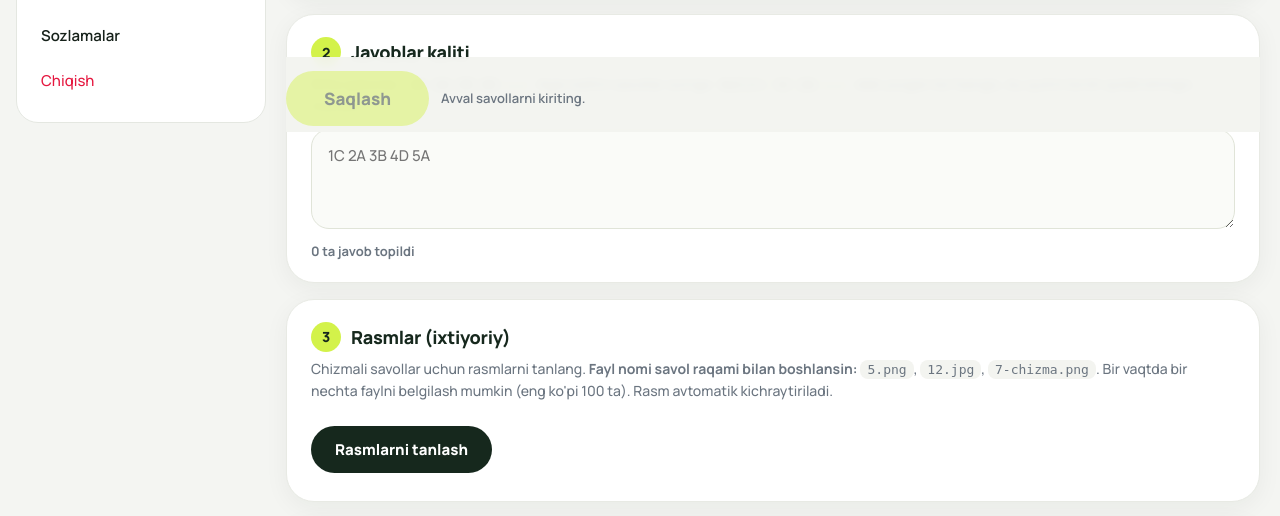
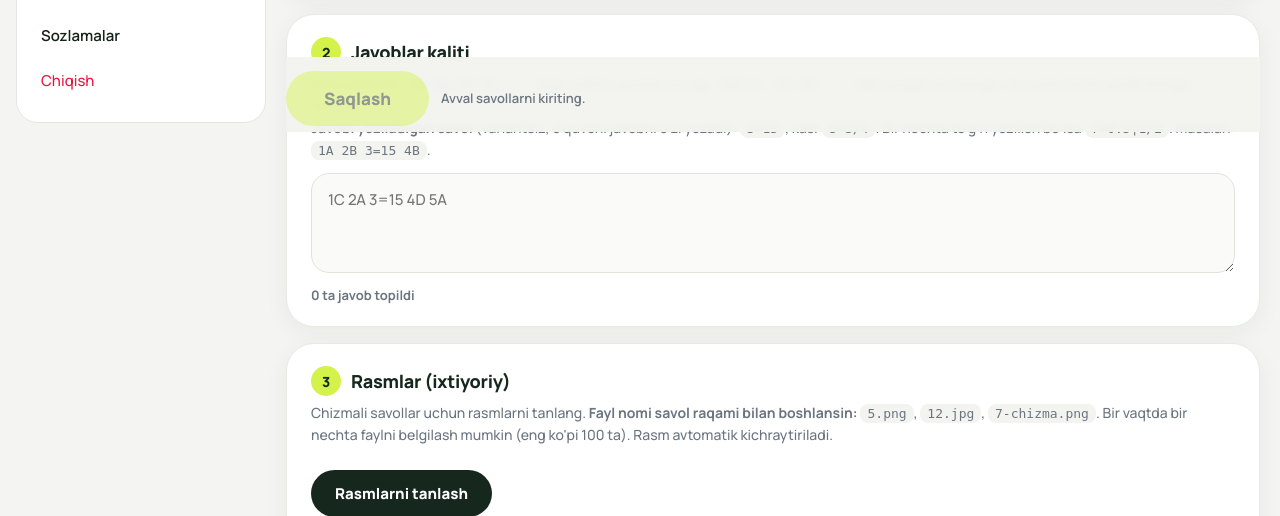
Before and after one commit to rahimjonovabdullo/matematika-akademiya, a Django app: page /boshqaruv/kurs/1/testlar/ommaviy/ in a window 1280 px wide. Shown: the part 668-1184 px from the top of the page. Run offline with Django 5.2, Linux system fonts and the light colour scheme; a user stored in the database is signed in; tables that the repository leaves empty hold one stand-in row (values such as "Sample post").

Commit message:
Update bulk_questions.html

```diff
--- a/academy/templates/academy/manage/bulk_questions.html
+++ b/academy/templates/academy/manage/bulk_questions.html
@@ -29,6 +29,8 @@
   .bq-n { font-weight: 800; }
   .bq-ans { display: inline-flex; width: 28px; height: 28px; border-radius: 50%; background: #e3f6ea; color: #1b8a4b; font-weight: 800; align-items: center; justify-content: center; }
   .bq-ans.no { background: #ffe9ed; color: #a3102b; }
+  .bq-ans.open { width: auto; min-width: 28px; padding: 0 12px; border-radius: 14px; background: #e8f0fe; color: #1d4ed8; }
+  .bq-open { color: #1d4ed8; font-weight: 700; font-size: 13px; }
   .bq-th { width: 54px; height: 40px; object-fit: cover; border-radius: 8px; border: 1px solid #e8eae4; display: block; }
   .bq-warn { color: #a3102b; font-weight: 700; font-size: 13px; }
   .bq-okimg { color: #6b7580; font-size: 13px; }
@@ -72,8 +74,8 @@
 
     <div class="bq-card">
       <h2 class="bq-step"><i>2</i> Javoblar kaliti</h2>
-      <p class="bq-help">Bitta qatorda: <code>1C 2A 3B 4D ...</code> Agar kalitni savollar oxiriga <code>Kalit: 1C 2A ...</code> deb yozgan bo'lsangiz, bu qutini bo'sh qoldirishingiz mumkin.</p>
-      <textarea name="key" id="bqK" rows="3" placeholder="1C 2A 3B 4D 5A">{{ key }}</textarea>
+      <p class="bq-help">Bitta qatorda: <code>1C 2A 3B 4D ...</code> Agar kalitni savollar oxiriga <code>Kalit: 1C 2A ...</code> deb yozgan bo'lsangiz, bu qutini bo'sh qoldirishingiz mumkin.<br><b>Javobi yoziladigan savol</b> (variantsiz, o'quvchi javobni o'zi yozadi): <code>3=15</code>, kasr <code>5=3/4</code>. Bir nechta to'g'ri yozilish bo'lsa <code>7=0.5|1/2</code>. Masalan: <code>1A 2B 3=15 4B</code>.</p>
+      <textarea name="key" id="bqK" rows="3" placeholder="1C 2A 3=15 4D 5A">{{ key }}</textarea>
       <div class="bq-meta" id="bqKMeta">0 ta javob topildi</div>
     </div>
 
@@ -106,7 +108,7 @@
 (function () {
   var Q_RE = /^\s*(\d+)\s*[.)]\s*(.*\S)\s*$/;
   var O_RE = /^\s*([A-Fa-f])\s*[.)]\s*(.*\S)\s*$/;
-  var KEY_RE = /(\d+)\s*[-:.)]?\s*([A-Fa-f])(?![A-Za-z])/g;
+  var KEY_RE = /(\d+)\s*(?:=\s*(\S+)|[-:.)]?\s*([A-Fa-f])(?![A-Za-z]))/g;
   var KEYLINE_RE = /^\s*(kalit|javoblar)\b/i;
   var LETTERS = 'ABCDEF';
   var MAX = 2 * 1024 * 1024;
@@ -147,7 +149,15 @@
   function parseKey(t) {
     var map = {}, m;
     KEY_RE.lastIndex = 0;
-    while ((m = KEY_RE.exec(t)) !== null) map[parseInt(m[1], 10)] = m[2].toUpperCase();
+    while ((m = KEY_RE.exec(t)) !== null) {
+      var n = parseInt(m[1], 10);
+      if (m[2]) {
+        var v = m[2].replace(/;/g, '|');
+        map[n] = { k: 'open', v: v };
+      } else if (m[3]) {
+        map[n] = { k: 'choice', v: m[3].toUpperCase() };
+      }
+    }
     return map;
   }
 
@@ -167,15 +177,24 @@
 
     p.items.forEach(function (it) {
       var warns = [];
-      var ans = key[it.num];
-      if (it.options.length < 2) warns.push('kamida 2 ta variant kerak');
+      var kk = key[it.num];
+      var kind = kk ? kk.k : null, ans = kk ? kk.v : null;
+      if (kind === 'open') {
+        if (it.options.length) warns.push('variantlar bor, lekin kalitda yoziladigan javob berilgan');
+        else if (ans.length > 200) warns.push('javob juda uzun');
+      } else if (it.options.length < 2) {
+        warns.push(it.options.length ? 'kamida 2 ta variant kerak' : 'variant yo\'q (javobi yoziladigan bo\'lsa, kalitga ' + it.num + '=javob yozing)');
+      }
       else if (!ans) warns.push('kalitda javob yo\'q');
       else if (LETTERS.indexOf(ans) >= it.options.length) warns.push(ans + ' varianti yo\'q');
       if (warns.length) problems++;
       var img = urls[it.num] ? '<img class="bq-th" src="' + urls[it.num] + '" alt="">' : '<span class="bq-okimg">—</span>';
-      var a = ans ? '<span class="bq-ans' + (warns.length ? ' no' : '') + '">' + ans + '</span>' : '<span class="bq-ans no">?</span>';
+      var a;
+      if (kind === 'open') a = '<span class="bq-ans open' + (warns.length ? ' no' : '') + '">✎ ' + esc(ans) + '</span>';
+      else a = ans ? '<span class="bq-ans' + (warns.length ? ' no' : '') + '">' + esc(ans) + '</span>' : '<span class="bq-ans no">?</span>';
+      var vc = kind === 'open' ? '<span class="bq-open">yoziladi</span>' : it.options.length;
       rows += '<tr><td class="bq-n">' + it.num + '</td><td class="t">' + esc(it.text.length > 110 ? it.text.slice(0, 110) + '…' : it.text) +
-        '</td><td>' + it.options.length + '</td><td>' + a + '</td><td>' + img + '</td><td class="bq-warn">' + esc(warns.join(', ')) + '</td></tr>';
+        '</td><td>' + vc + '</td><td>' + a + '</td><td>' + img + '</td><td class="bq-warn">' + esc(warns.join(', ')) + '</td></tr>';
     });
 
     // rasm xatolari
```
